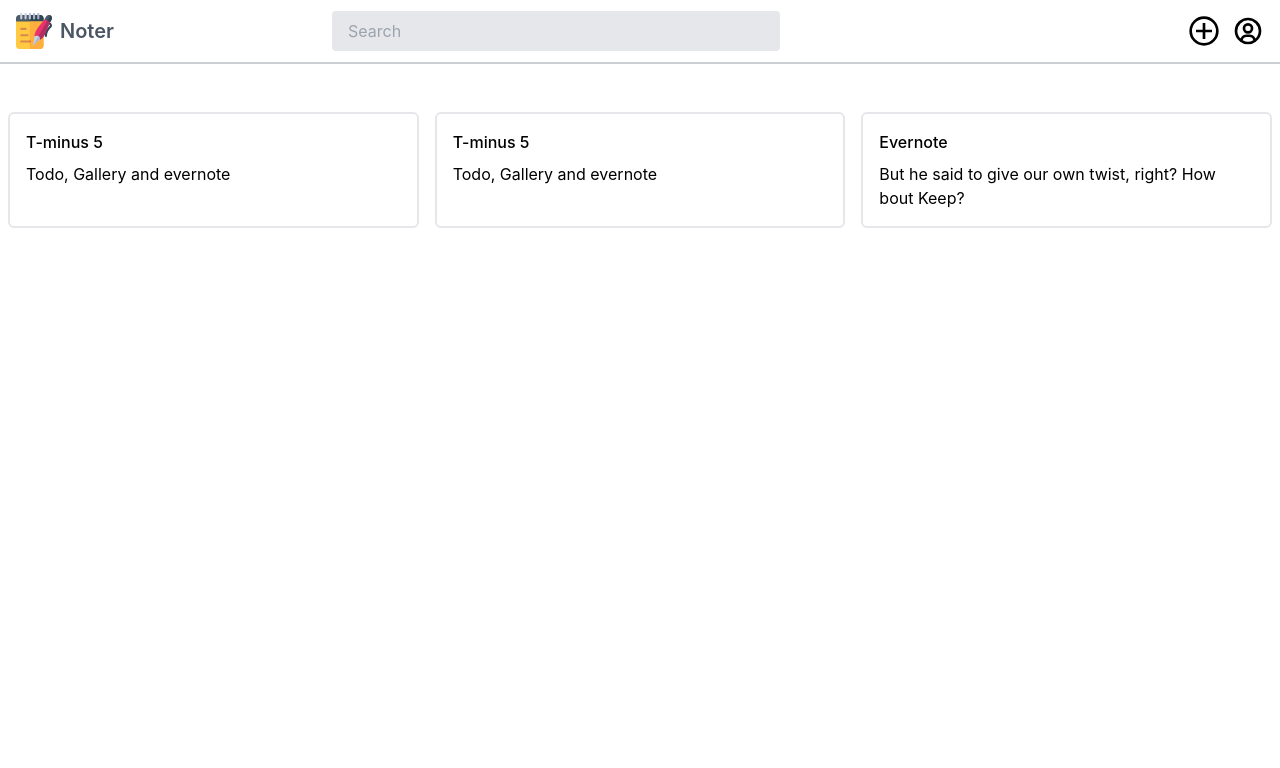
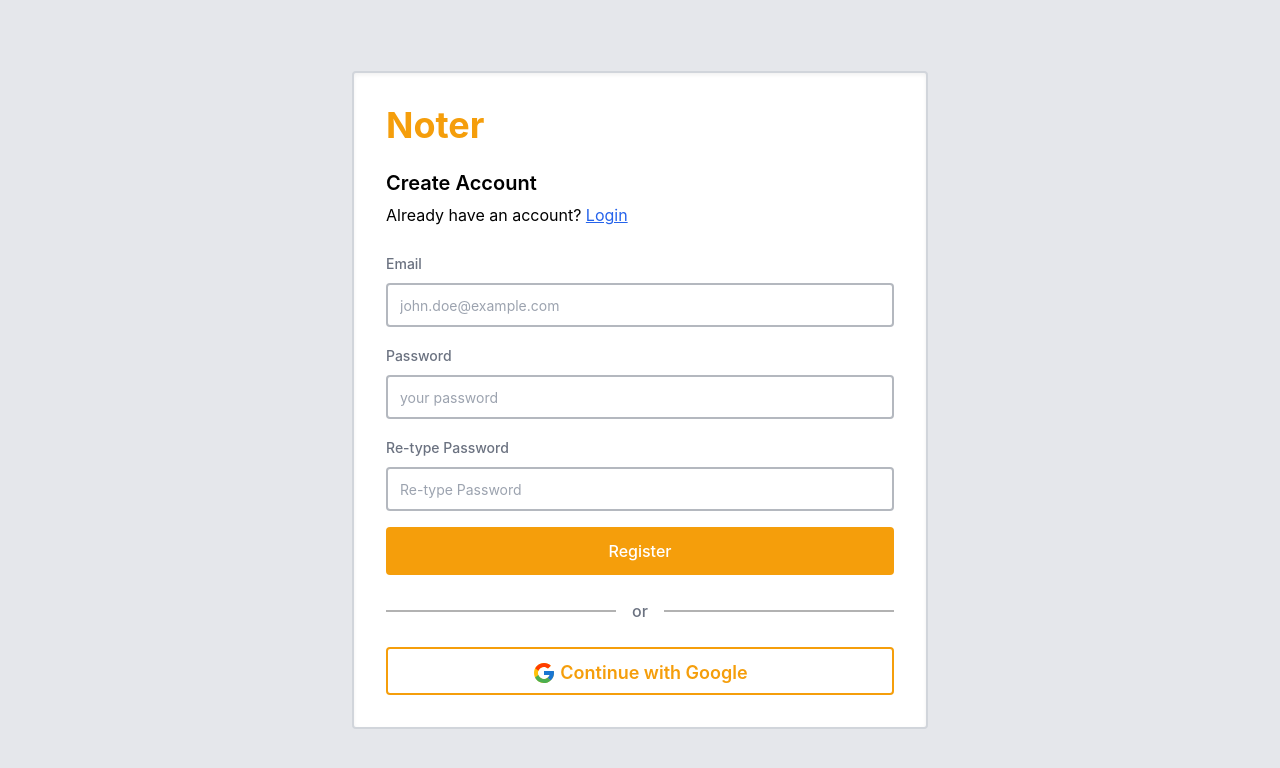
Before and after one commit to prasanna-rkumar/Noter, a React (Create React App) app: page /register in a window 1280 px wide. Shown: the top 768 px of the page. Built offline with nearby package versions, Linux system fonts and the light colour scheme; no server answers.

Commit message:
✨Login, Register & Router

```diff
--- a/package.json
+++ b/package.json
@@ -11,11 +11,15 @@
     "@types/node": "^12.20.10",
     "@types/react": "^17.0.3",
     "@types/react-dom": "^17.0.3",
+    "firebase": "^8.4.1",
     "framer-motion": "^4.1.4",
     "react": "^17.0.2",
     "react-dom": "^17.0.2",
+    "react-firebase-hooks": "^3.0.3",
     "react-icons": "^4.2.0",
+    "react-router-dom": "^5.2.0",
     "react-scripts": "4.0.3",
+    "react-toastify": "^7.0.3",
     "typescript": "^4.2.4",
     "web-vitals": "^1.1.1"
   },
@@ -45,6 +49,7 @@
   },
   "devDependencies": {
     "@tailwindcss/postcss7-compat": "^2.1.0",
+    "@types/react-router-dom": "^5.1.7",
     "autoprefixer": "^9.8.6",
     "postcss": "^7.0.35",
     "tailwindcss": "npm:@tailwindcss/postcss7-compat@^2.1.0"
--- a/src/App.tsx
+++ b/src/App.tsx
@@ -1,13 +1,77 @@
+import { FC } from "react";
+import { useAuthState } from "react-firebase-hooks/auth";
+import {
+  BrowserRouter as Router,
+  Switch,
+  Route,
+  Redirect,
+} from "react-router-dom";
+import { ToastContainer } from "react-toastify";
+import "react-toastify/dist/ReactToastify.css";
+import Login from "./components/Login";
 import Navbar from "./components/Navbar";
 import Notes from "./components/Notes";
+import Register from "./components/Register";
+import { noterAuth } from "./firebase";
 
-const App = () => {
+const App: FC = () => {
   return (
-    <div className="App mt-16 max-w-7xl mx-auto">
-      <Navbar />
-      <Notes />
-    </div>
+    <Router>
+      <ToastContainer
+        position="top-right"
+        autoClose={5000}
+        hideProgressBar={false}
+        newestOnTop={false}
+        closeOnClick
+        rtl={false}
+        pauseOnFocusLoss
+        draggable
+        pauseOnHover={false}
+      />
+      <WhichRouter />
+    </Router>
   );
-}
+};
 
 export default App;
+
+const WhichRouter = () => {
+  const [user, loading, error] = useAuthState(noterAuth);
+  console.log(user, loading, error);
+  if (error) return null;
+  if (loading) return <div>Loading...</div>;
+  if (user === null) {
+    return (
+      <Switch>
+        <Route path="/login">
+          <Login />
+        </Route>
+        <Route path="/register">
+          <Register />
+        </Route>
+        <Route exact path="/">
+          <Redirect to="/login" />
+        </Route>
+      </Switch>
+    );
+  }
+  if (user) {
+    return (
+      <Switch>
+        <Route path="/login">
+          <Redirect to="/" />
+        </Route>
+        <Route path="/register">
+          <Redirect to="/" />
+        </Route>
+        <Route exact path="/">
+          <div className="App mt-16 max-w-7xl mx-auto">
+            <Navbar />
+            <Notes />
+          </div>
+        </Route>
+      </Switch>
+    );
+  }
+  return <Login />;
+};
--- /dev/null
+++ b/src/components/Login.tsx
@@ -0,0 +1,104 @@
+import { FC, useState, FormEvent, MouseEvent } from "react";
+import { toast } from "react-toastify";
+import TextFormField from "./shared/TextFormField";
+import { FcGoogle } from "react-icons/fc";
+import { GoogleAuthProvider, noterAuth } from "../firebase";
+import { Link, useHistory } from "react-router-dom";
+
+const Login: FC = () => {
+  const [email, setEmail] = useState("");
+  const [password, setPassword] = useState("");
+
+  const history = useHistory();
+
+  const onSubmit = (event: FormEvent<HTMLFormElement>) => {
+    event.preventDefault();
+    noterAuth.signInWithEmailAndPassword(email, password).catch((error) => {
+      switch (error.code) {
+        case "auth/user-not-found":
+          toast.warning(
+            <p className="text-gray-800">
+              Email Id does not exist!{" "}
+              <Link className="text-blue-600 underline" to="/register">
+                Click here to register
+              </Link>
+            </p>,
+            {
+              onClick: () => history.push("/register"),
+            }
+          );
+      }
+      console.log(error);
+    });
+  };
+
+  const onGoogleSignInClick = (event: MouseEvent<HTMLButtonElement>) => {
+    noterAuth.signInWithPopup(new GoogleAuthProvider()).catch((error) => {
+      console.log(error);
+    });
+  };
+
+  return (
+    <div className="flex justify-center items-center w-full h-screen bg-gray-200 px-2">
+      <div className="max-w-xl w-full bg-white rounded shadow-inner border-2 border-gray-300 p-8">
+        <header>
+          <h1 className="text-4xl text-yellow-500 font-bold mb-6">Noter</h1>
+          <h3 className="text-xl font-semibold mb-1.5">Welcome back</h3>
+          <h6 className="">
+            New here?{" "}
+            <Link to="/register" className="text-blue-600 underline">
+              Create an account
+            </Link>
+          </h6>
+        </header>
+        <main className="mt-6 mx-auto">
+          <form onSubmit={onSubmit}>
+            <TextFormField
+              required
+              label="Email"
+              type="email"
+              placeholder="john.doe@example.com"
+              value={email}
+              onChange={(event) => void setEmail(event.target.value)}
+            />
+            <TextFormField
+              required
+              label="Password"
+              type="password"
+              placeholder="your password"
+              value={password}
+              onChange={(event) => void setPassword(event.target.value)}
+            />
+            <input
+              className="w-full transition-colors hover:bg-yellow-600 cursor-pointer rounded h-12 text-white font-medium text-base bg-yellow-500"
+              type="submit"
+              value="Login"
+            />
+          </form>
+          <div className="flex flex-row justify-between items-center gap-4 my-6">
+            <Hr />
+            <div className="font-medium text-gray-500">or</div>
+            <Hr />
+          </div>
+          <div>
+            <button
+              onClick={onGoogleSignInClick}
+              className="w-full transition-colors duration-500 hover:bg-yellow-500 hover:bg-opacity-10 text-center rounded h-12 border-2 border-yellow-500"
+            >
+              <FcGoogle size={24} className="inline mr-1" />
+              <span className=" relative top-0.5 text-yellow-500 font-semibold text-lg">
+                Continue with Google
+              </span>
+            </button>
+          </div>
+        </main>
+      </div>
+    </div>
+  );
+};
+
+const Hr: FC = () => (
+  <div className="h-0.5 bg-black bg-opacity-30 w-full"></div>
+);
+
+export default Login;
--- /dev/null
+++ b/src/components/Register.tsx
@@ -0,0 +1,118 @@
+import { FC, useState, FormEvent, MouseEvent } from "react";
+import { toast } from "react-toastify";
+import TextFormField from "./shared/TextFormField";
+import { FcGoogle } from "react-icons/fc";
+import { GoogleAuthProvider, noterAuth } from "../firebase";
+import { Link, useHistory } from "react-router-dom";
+
+const Register: FC = () => {
+  const [email, setEmail] = useState("");
+  const [password, setPassword] = useState("");
+  const [checkPassword, setCheckPassword] = useState("");
+
+  const history = useHistory();
+
+  const onSubmit = (event: FormEvent<HTMLFormElement>) => {
+    event.preventDefault();
+    if (password !== checkPassword) {
+      toast.error("Passwords do not match!");
+      setCheckPassword("");
+      return;
+    }
+    noterAuth.createUserWithEmailAndPassword(email, password).catch((error) => {
+      switch (error.code) {
+        case "auth/email-already-in-use":
+          toast.warning(
+            <p className="text-gray-800">
+              {error.message}{" "}
+              <Link className="text-blue-600 underline" to="/login">
+                Click here to login
+              </Link>
+            </p>,
+            {
+              onClick: () => history.push("/login"),
+            }
+          );
+      }
+      console.log(error);
+    });
+  };
+
+  const onGoogleSignInClick = (event: MouseEvent<HTMLButtonElement>) => {
+    noterAuth.signInWithPopup(new GoogleAuthProvider()).catch((error) => {
+      console.log(error);
+    });
+  };
+
+  return (
+    <div className="flex justify-center items-center w-full h-screen bg-gray-200 px-2">
+      <div className="max-w-xl w-full bg-white rounded shadow-inner border-2 border-gray-300 p-8">
+        <header>
+          <h1 className="text-4xl text-yellow-500 font-bold mb-6">Noter</h1>
+          <h3 className="text-xl font-semibold mb-1.5">Create Account</h3>
+          <h6 className="">
+            Already have an account?{" "}
+            <Link to="/login" className="text-blue-600 underline">
+              Login
+            </Link>
+          </h6>
+        </header>
+        <main className="mt-6 mx-auto">
+          <form onSubmit={onSubmit}>
+            <TextFormField
+              required
+              label="Email"
+              type="email"
+              placeholder="john.doe@example.com"
+              value={email}
+              onChange={(event) => void setEmail(event.target.value)}
+            />
+            <TextFormField
+              required
+              label="Password"
+              type="password"
+              placeholder="your password"
+              value={password}
+              onChange={(event) => void setPassword(event.target.value)}
+            />
+            <TextFormField
+              required
+              label="Re-type Password"
+              type="password"
+              placeholder="Re-type Password"
+              value={checkPassword}
+              onChange={(event) => void setCheckPassword(event.target.value)}
+            />
+            <input
+              className="w-full transition-colors hover:bg-yellow-600 cursor-pointer rounded h-12 text-white font-medium text-base bg-yellow-500"
+              type="submit"
+              value="Register"
+            />
+          </form>
+          <div className="flex flex-row justify-between items-center gap-4 my-6">
+            <Hr />
+            <div className="font-medium text-gray-500">or</div>
+            <Hr />
+          </div>
+          <div>
+            <button
+              onClick={onGoogleSignInClick}
+              className="w-full transition-colors duration-500 hover:bg-yellow-500 hover:bg-opacity-10 text-center rounded h-12 border-2 border-yellow-500"
+            >
+              <FcGoogle size={24} className="inline mr-1" />
+              <span className=" relative top-0.5 text-yellow-500 font-semibold text-lg">
+                Continue with Google
+              </span>
+            </button>
+          </div>
+        </main>
+      </div>
+    </div>
+  );
+};
+
+const Hr: FC = () => (
+  <div className="h-0.5 bg-black bg-opacity-30 w-full"></div>
+);
+
+export default Register;
```
Also changed, not shown: 1 other file (tests, documents, lock files or other folders).
